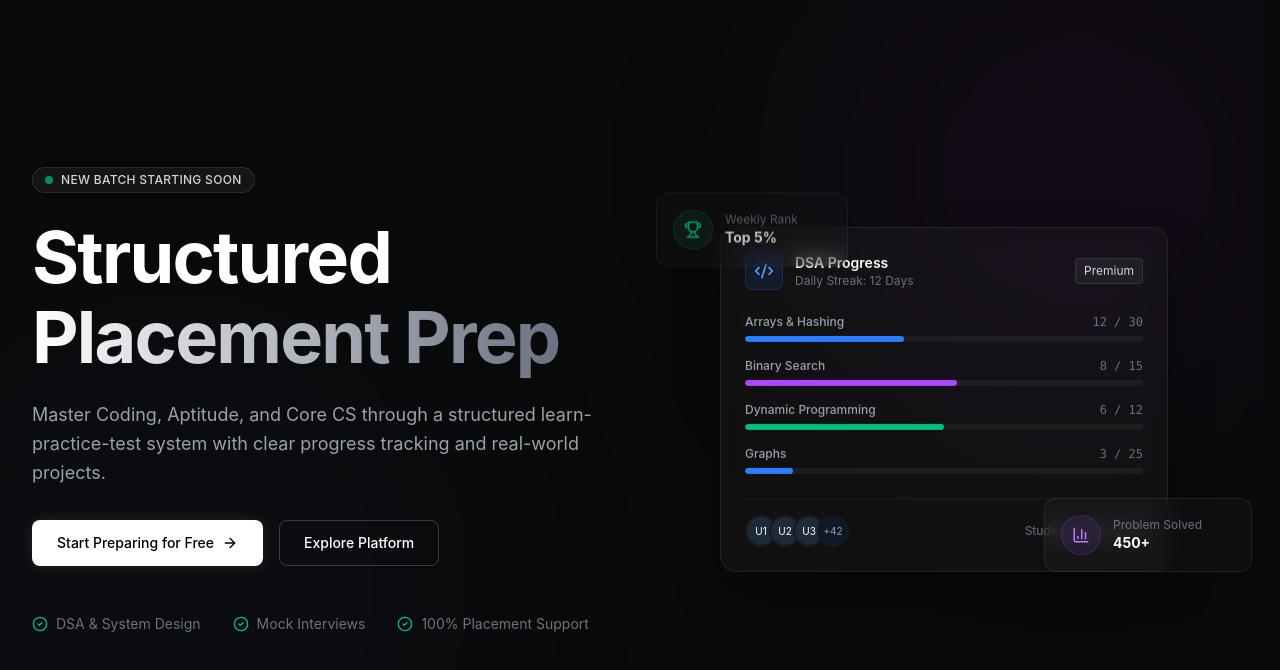
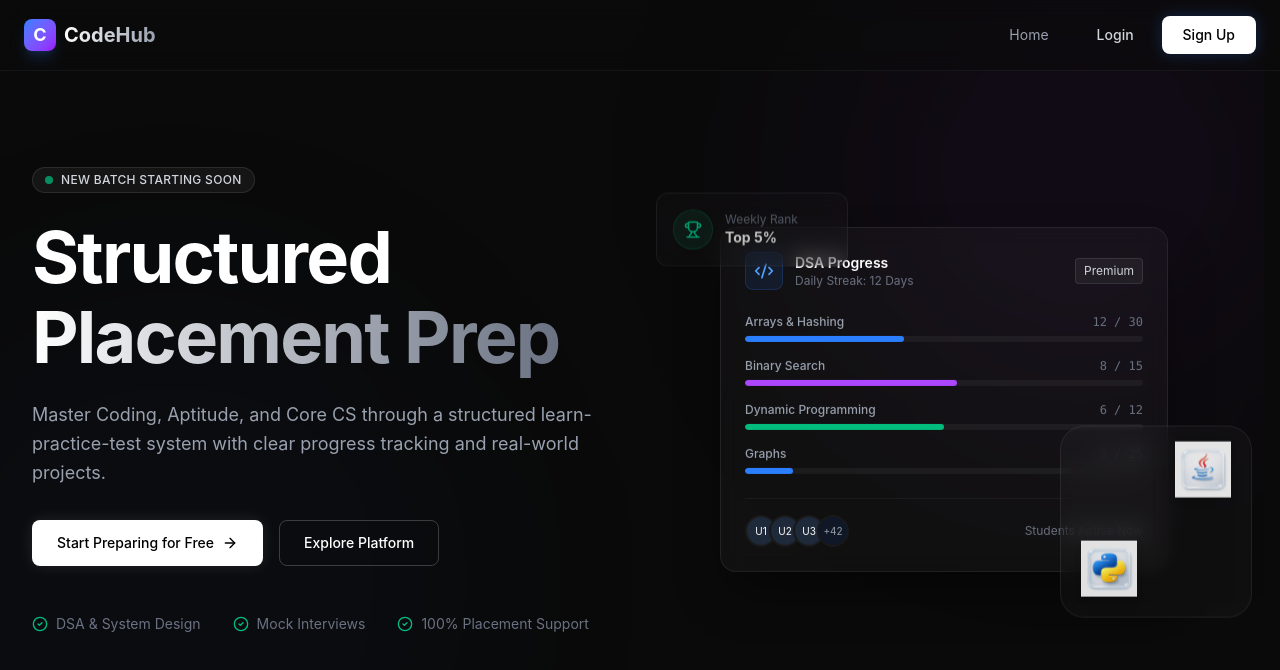
Before and after one commit to Charangandrothu/CodeHub, a React (Vite) app: page / in a window 1280 px wide. Shown: the top 670 px of the page. Built offline with nearby package versions, Linux system fonts and the light colour scheme.

Commit message:
`feat: updated App, Hero, and Navbar components with new features and design changes`

```diff
--- a/src/App.jsx
+++ b/src/App.jsx
@@ -1,8 +1,10 @@
 import Hero from './components/Hero'
+import Navbar from './components/Navbar'
 
 function App() {
   return (
     <div className="bg-[#0a0a0a] min-h-screen text-white">
+      <Navbar />
       <Hero />
     </div>
   )
--- a/src/components/Hero.jsx
+++ b/src/components/Hero.jsx
@@ -1,8 +1,10 @@
-import React from 'react';
+import React, { useState } from 'react';
 // eslint-disable-next-line no-unused-vars
 import { motion } from 'framer-motion';
-import { ArrowRight, CheckCircle2, Code2, Trophy, BarChart3 } from 'lucide-react';
+import { ArrowRight, CheckCircle2, Code2, Trophy } from 'lucide-react';
 import { Button } from './ui/Button';
+import pythonGlass from '../assets/pythonglass.png';
+import javaGlass from '../assets/javaglass.png';
 
 const ProgressRow = ({ label, current, total, color = "blue" }) => {
   const percentage = (current / total) * 100;
@@ -28,6 +30,7 @@ const ProgressRow = ({ label, current, total, color = "blue" }) => {
 };
 
 const Hero = () => {
+  const [isHovered, setIsHovered] = useState(false);
   return (
     <section className="relative min-h-screen flex items-center justify-center overflow-hidden bg-[#0a0a0a] px-4 sm:px-6 lg:px-8">
       {/* Ambient Background */}
@@ -158,19 +161,63 @@ const Hero = () => {
             </div>
           </motion.div>
 
-          {/* Floating Widget 2 - Bottom Right */}
+          {/* Floating Widget 2 - Bottom Right - Dual Icon Swap */}
           <motion.div
             initial={{ y: -40, opacity: 0 }}
-            animate={{ y: [0, -15, 0], opacity: 1 }}
-            transition={{ duration: 5, repeat: Infinity, ease: "easeInOut", delay: 0.5 }}
-            className="absolute bottom-32 right-[-20px] glass-card p-4 rounded-xl flex items-center gap-3 w-52 z-20"
+            animate={{ y: [0, -10, 0], opacity: 1 }}
+            transition={{ duration: 6, repeat: Infinity, ease: "easeInOut", delay: 0.5 }}
+            className="absolute bottom-20 right-[-20px] w-48 h-48 rounded-3xl glass-card flex items-center justify-center z-20 cursor-pointer group hover:shadow-2xl hover:shadow-blue-500/10 transition-shadow duration-500"
+            onHoverStart={() => setIsHovered(true)}
+            onHoverEnd={() => setIsHovered(false)}
           >
-            <div className="w-10 h-10 rounded-full bg-purple-500/10 border border-purple-500/20 flex items-center justify-center text-purple-400">
-              <BarChart3 size={18} />
-            </div>
-            <div>
-              <p className="text-xs text-gray-500">Problem Solved</p>
-              <p className="text-white font-bold text-sm">450+</p>
+            {/* Ambient Glow */}
+            <div className="absolute inset-0 bg-gradient-to-tr from-blue-500/5 to-purple-500/5 rounded-3xl opacity-0 group-hover:opacity-100 transition-opacity duration-500" />
+
+            {/* Icons Container */}
+            <div className="relative w-full h-full">
+
+              {/* Java Icon - Starts Top Right */}
+              <motion.div
+                className="absolute top-5 right-5 z-10"
+                animate={{
+                  x: isHovered ? -90 : 0,
+                  y: isHovered ? 90 : 0,
+                  scale: isHovered ? 1.2 : 1,
+                  zIndex: isHovered ? 10 : 20,
+                  filter: isHovered ? "drop-shadow(0 0 20px rgba(255,100,100,0.5))" : "drop-shadow(0 0 0 rgba(0,0,0,0))"
+                }}
+                transition={{ duration: 0.6, ease: "easeInOut" }}
+              >
+                {/* Independent Floating Motion */}
+                <motion.div
+                  animate={{ y: [0, -6, 0] }}
+                  transition={{ duration: 4, repeat: Infinity, ease: "easeInOut" }}
+                >
+                  <img src={javaGlass} alt="Java" className="w-14 h-14 object-contain drop-shadow-md" />
+                </motion.div>
+              </motion.div>
+
+              {/* Python Icon - Starts Bottom Left */}
+              <motion.div
+                className="absolute bottom-5 left-5 z-20"
+                animate={{
+                  x: isHovered ? 90 : 0,
+                  y: isHovered ? -90 : 0,
+                  scale: isHovered ? 1.2 : 1,
+                  zIndex: isHovered ? 20 : 10,
+                  filter: isHovered ? "drop-shadow(0 0 20px rgba(50,150,255,0.5))" : "drop-shadow(0 0 0 rgba(0,0,0,0))"
+                }}
+                transition={{ duration: 0.6, ease: "easeInOut" }}
+              >
+                {/* Independent Floating Motion */}
+                <motion.div
+                  animate={{ y: [0, 6, 0] }}
+                  transition={{ duration: 5, repeat: Infinity, ease: "easeInOut", delay: 0.5 }}
+                >
+                  <img src={pythonGlass} alt="Python" className="w-14 h-14 object-contain drop-shadow-md" />
+                </motion.div>
+              </motion.div>
+
             </div>
           </motion.div>
 
--- a/src/components/Navbar.jsx
+++ b/src/components/Navbar.jsx
@@ -1,26 +1,37 @@
+import React from 'react';
+import { Button } from './ui/Button';
+
 const Navbar = () => {
   return (
-    <>
-      <nav className="flex items-center justify-between px-6 py-6 max-w-7xl mx-auto">
+    <nav className="fixed top-0 left-0 right-0 z-50 flex items-center justify-between px-6 py-4 border-b border-white/5 bg-[#0a0a0a]/60 backdrop-blur-md">
+      <div className="max-w-7xl mx-auto w-full flex items-center justify-between">
         {/* Logo */}
-        <div className="text-xl font-semibold tracking-wide">
-          CodeHub
+        <div className="flex items-center gap-2 cursor-pointer">
+          <div className="w-8 h-8 rounded-lg bg-gradient-to-br from-blue-500 to-purple-600 flex items-center justify-center text-white font-bold text-lg shadow-lg shadow-blue-500/20">
+            C
+          </div>
+          <span className="text-xl font-bold bg-clip-text text-transparent bg-gradient-to-r from-white to-gray-400">
+            CodeHub
+          </span>
         </div>
 
-        {/* Right buttons */}
-        <div className="flex items-center gap-4">
-          <button className="px-5 py-2 rounded-full border border-white/20 text-sm hover:bg-white/10 transition">
-            Login
-          </button>
-          <button className="px-6 py-2 rounded-full bg-orange-500 text-sm hover:bg-orange-600 transition shadow-lg shadow-orange-500/20">
-            Sign Up
-          </button>
+        {/* Navigation */}
+        <div className="flex items-center gap-8">
+          <a href="#" className="hidden sm:block text-sm text-gray-400 hover:text-white transition-colors">
+            Home
+          </a>
+
+          <div className="flex items-center gap-3">
+            <button className="text-sm font-medium text-gray-300 hover:text-white px-4 py-2 transition-colors">
+              Login
+            </button>
+            <Button variant="primary" className="!py-2 !px-5 text-sm shadow-blue-500/25">
+              Sign Up
+            </Button>
+          </div>
         </div>
-      </nav>
-
-      {/* Subtle glowing divider */}
-      <div className="h-px max-w-7xl mx-auto bg-gradient-to-r from-transparent via-orange-500/40 to-transparent" />
-    </>
+      </div>
+    </nav>
   );
 };
 
```
Also changed, not shown: src/assets/javaglass.png (added), src/assets/pythonglass.png (added).
